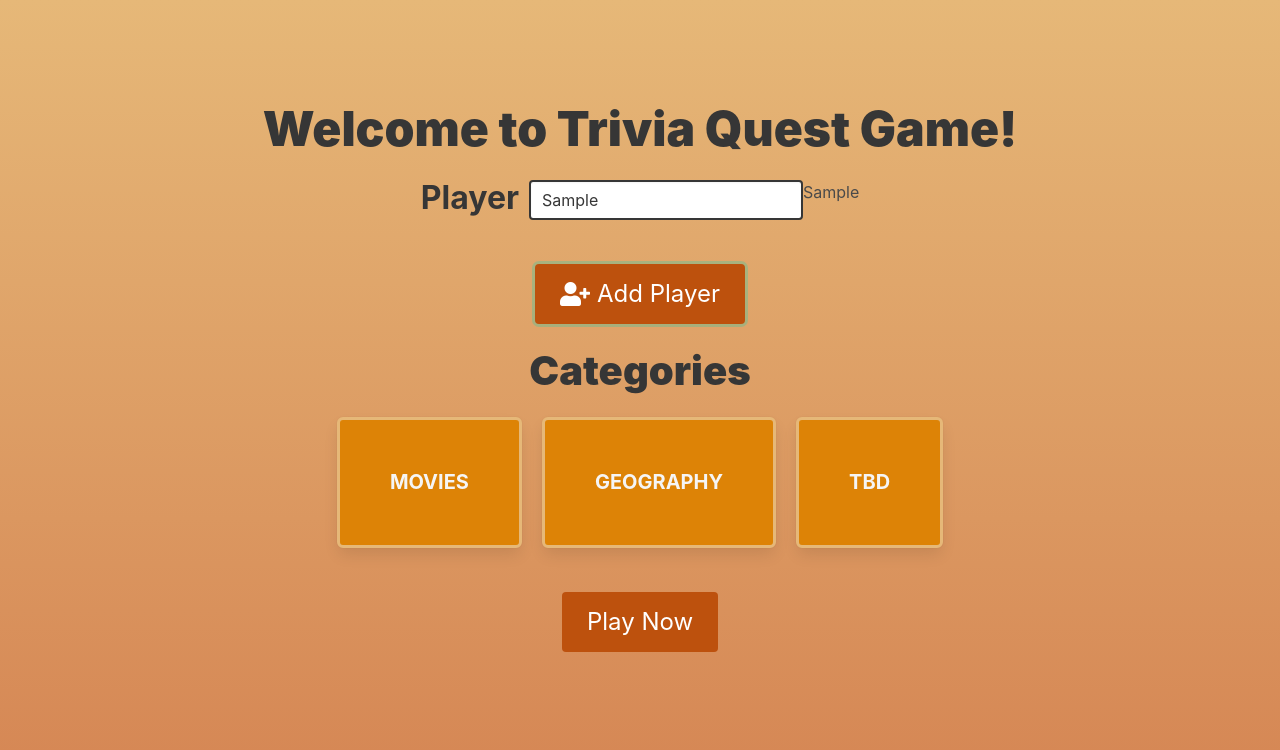
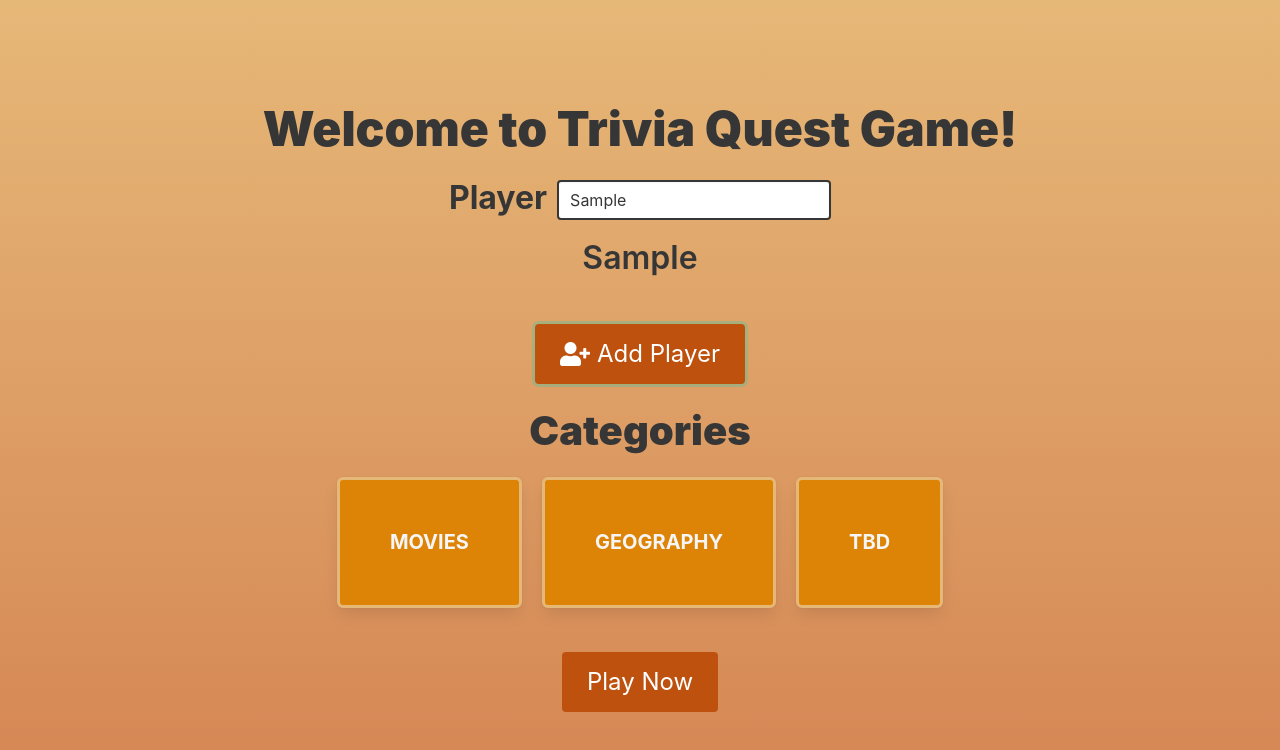
Before and after one commit to vbmisra/trivia, a plain HTML site: page index.html in a window 1280 px wide. Both pictures are taken after typing "Sample" into the empty fields and a click on the button "Add Player". Drawn offline with nearby package versions, Linux system fonts and the light colour scheme.

Commit message:
List edit

```diff
--- a/homepage.js
+++ b/homepage.js
@@ -1,6 +1,8 @@
 var addPlayerEl = document.getElementById('addPlayer')
 var playerBoxEl = document.querySelector('.playerBox')
 var playBtnEl = document.getElementById('playBtn')
+var newPlayerEl = document.getElementById('newPlayer')
+
 
 addPlayerEl.addEventListener('click', addPlayer)
 playBtnEl.addEventListener('click', playBtn)
@@ -19,7 +21,7 @@ function addPlayer(e){
     playerNameList.append(playerName)
     playerName.textContent = inputEl
     //console.log('hello')
-    playerBoxEl.append(playerNameList)
+    newPlayerEl.append(playerNameList)
     userInput()
 
 
--- a/index.html
+++ b/index.html
@@ -28,12 +28,11 @@
                     <div class="playerEl">
                         <h2 class="title customTitle">Player</h2>
                         <div>
-                            <input class="input customInput" id = 'text-input' type="text" placeholder="Enter Your Name">
+                            <input id = "text-input" class="input customInput" type="text" placeholder="Enter Your Name">
                         </div>
                     </div>
-
-
                 </div>
+                <div id="newPlayer" class="title is-3 has-text-centered"></div>
                 <br>
                 <div class="has-text-centered" >
                     <button id="addPlayer" class="button is-large is-primary" type="button"><i id="addPlayerIcon" class="fas fa-user-plus"></i>Add Player</button>
```
